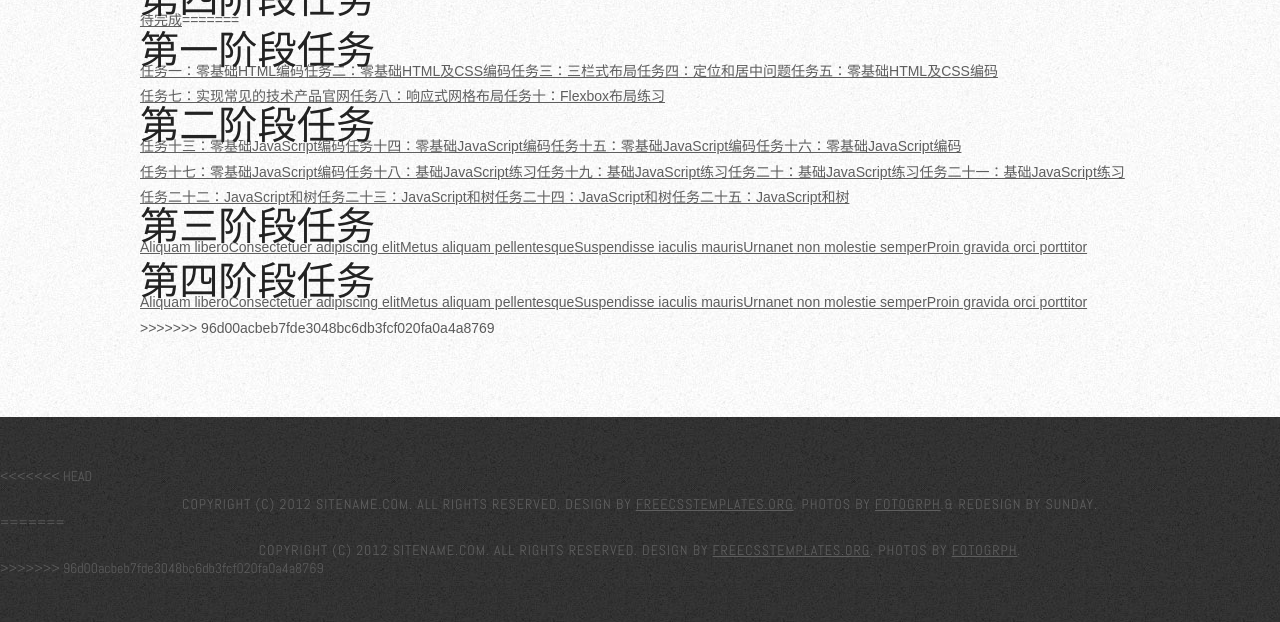
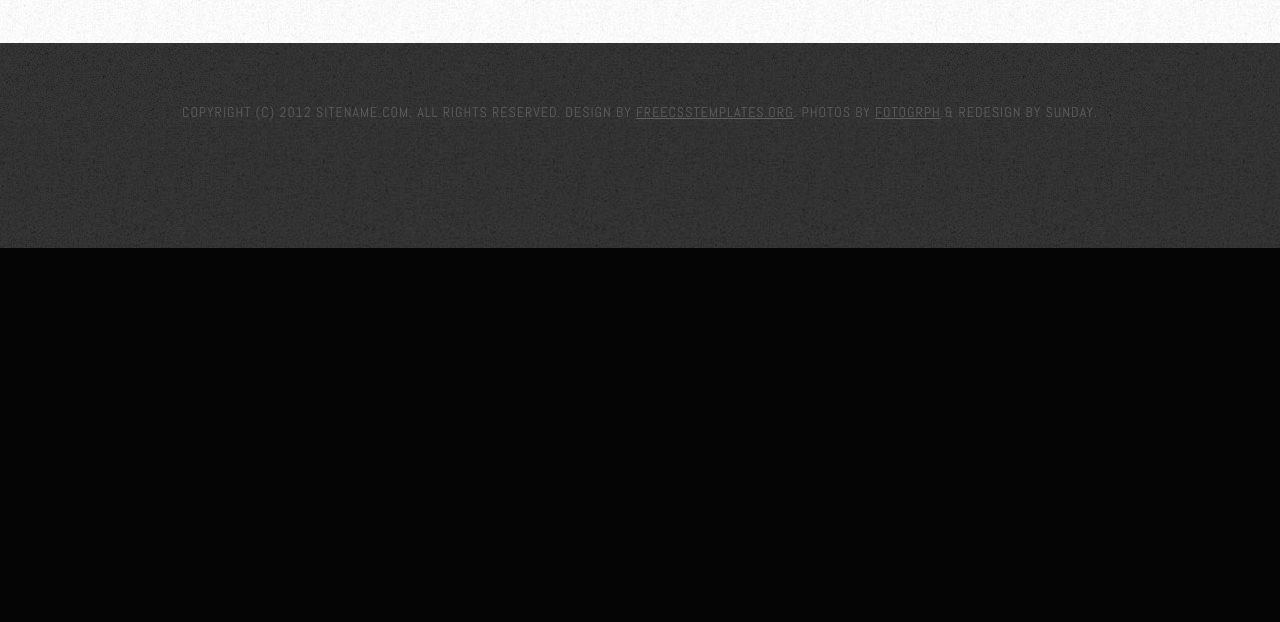
Before and after one commit to SundayLiu6/ife, a plain HTML site: page index.html in a window 1280 px wide. Shown: the part 794-1416 px from the top of the page. After the commit the page ends 1042 px from the top, so only its background shows below. Drawn offline with nearby package versions, Linux system fonts and the light colour scheme.

Commit message:
Update index.html

```diff
--- a/index.html
+++ b/index.html
@@ -6,10 +6,7 @@
 		<link href='http://fonts.googleapis.com/css?family=Oswald:400,300' rel='stylesheet' type='text/css'>
 		<link href='http://fonts.googleapis.com/css?family=Abel' rel='stylesheet' type='text/css'>
 		<link href="css/style.css" rel="stylesheet" type="text/css" media="screen" />
-<<<<<<< HEAD
 		<script type="text/javascript" src="js/index.js" ></script>
-=======
->>>>>>> 96d00acbeb7fde3048bc6db3fcf020fa0a4a8769
 	</head>
 	<body>
 		<div id="wrapper">
@@ -69,7 +66,6 @@
 		<!-- end #content -->
 		<div id="sidebar">
 			<ul>
-<<<<<<< HEAD
 				<li id="1">
 					<h2>第一阶段任务</h2>
 					<ul class="task">
@@ -112,62 +108,6 @@
 					<h2>第四阶段任务</h2>
 					<ul class="task">
 						<li><a href="#" class="button">待完成</a></li>
-=======
-				<li>
-					<h2>第一阶段任务</h2>
-					<ul>
-						<li><a href="task1.html">任务一：零基础HTML编码</a></li>
-						<li><a href="task2.html">任务二：零基础HTML及CSS编码</a></li>
-						<li><a href="task3.html">任务三：三栏式布局</a></li>
-						<li><a href="task4.html">任务四：定位和居中问题</a></li>
-						<li><a href="task5.html">任务五：零基础HTML及CSS编码</a></li>
-						<li><a href="task7.html">任务七：实现常见的技术产品官网</a></li>
-						<li><a href="task8.html">任务八：响应式网格布局</a></li>
-						<li><a href="task10.html">任务十：Flexbox布局练习</a></li>
-						<!-- <li><a href="task11.html">任务十一：移动Web页面布局实践</a></li> -->
-					</ul>
-				</li>
-				<li>
-					<h2>第二阶段任务</h2>
-					<ul>
-						<li><a href="task13.html">任务十三：零基础JavaScript编码</a></li>
-						<li><a href="task14.html">任务十四：零基础JavaScript编码</a></li>
-						<li><a href="task15.html">任务十五：零基础JavaScript编码</a></li>
-						<li><a href="task16.html">任务十六：零基础JavaScript编码</a></li>
-						<li><a href="task17.html">任务十七：零基础JavaScript编码</a></li>
-						<li><a href="task18.html">任务十八：基础JavaScript练习</a></li>
-						<li><a href="task19.html">任务十九：基础JavaScript练习</a></li>
-						<li><a href="task20.html">任务二十：基础JavaScript练习</a></li>
-						<li><a href="task21.html">任务二十一：基础JavaScript练习</a></li>
-						<li><a href="task22.html">任务二十二：JavaScript和树</a></li>
-						<li><a href="task23.html">任务二十三：JavaScript和树</a></li>
-						<li><a href="task24.html">任务二十四：JavaScript和树</a></li>
-						<li><a href="task25.html">任务二十五：JavaScript和树</a></li>
-					</ul>
-				</li>
-				<li>
-					<h2>第三阶段任务</h2>
-					<ul>
-						<li><a href="#">Aliquam libero</a></li>
-						<li><a href="#">Consectetuer adipiscing elit</a></li>
-						<li><a href="#">Metus aliquam pellentesque</a></li>
-						<li><a href="#">Suspendisse iaculis mauris</a></li>
-						<li><a href="#">Urnanet non molestie semper</a></li>
-						<li><a href="#">Proin gravida orci porttitor</a></li>
-					</ul>
-				</li>
-				<li>
-					<h2>第四阶段任务</h2>
-					<ul>
-						<li><a href="#">Aliquam libero</a></li>
-						<li><a href="#">Consectetuer adipiscing elit</a></li>
-						<li><a href="#">Metus aliquam pellentesque</a></li>
-						<li><a href="#">Suspendisse iaculis mauris</a></li>
-						<li><a href="#">Urnanet non molestie semper</a></li>
-						<li><a href="#">Proin gravida orci porttitor</a></li>
->>>>>>> 96d00acbeb7fde3048bc6db3fcf020fa0a4a8769
-					</ul>
-				</li>
 			</ul>
 		</div>
 		<!-- end #sidebar -->
@@ -176,11 +116,7 @@
 	<!-- end #page -->
 </div>
 <div id="footer">
-<<<<<<< HEAD
 	<p>Copyright (c) 2012 Sitename.com. All rights reserved. Design by <a href="http://www.freecsstemplates.org/" rel="nofollow">FreeCSSTemplates.org</a>. Photos by <a href="http://fotogrph.com/">Fotogrph</a>.& ReDesign by Sunday.</p>
-=======
-	<p>Copyright (c) 2012 Sitename.com. All rights reserved. Design by <a href="http://www.freecsstemplates.org/" rel="nofollow">FreeCSSTemplates.org</a>. Photos by <a href="http://fotogrph.com/">Fotogrph</a>.</p>
->>>>>>> 96d00acbeb7fde3048bc6db3fcf020fa0a4a8769
 </div>
 <!-- end #footer -->
 	</body>
```
